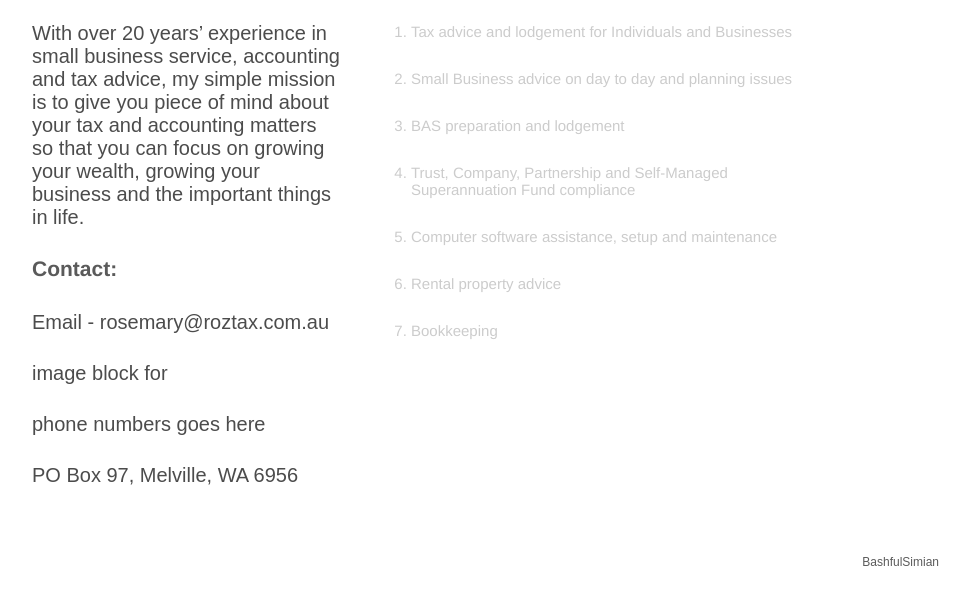
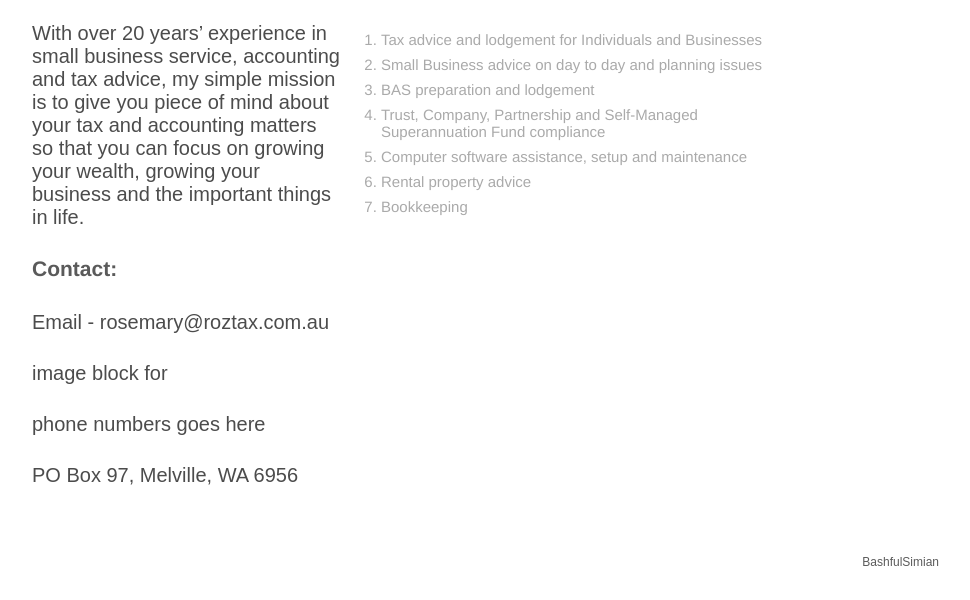
Before and after one commit to BashfulSimian/BashfulSimian.github.io, a plain HTML site: page index.html in a window 1280 px wide. Shown: the part 321-921 px from the top of the page, without its empty margins (156-1126 px from the left). Drawn offline with Linux system fonts and the light colour scheme.

Commit message:
Update style.css

```diff
--- a/style.css
+++ b/style.css
@@ -25,8 +25,8 @@ div,h1,h2,p,span,img,a { margin:0; padding:0; list-style:none; border:0; text-de
 .rightpanel h1{ width:550px; display:table; padding:0; font-family:Helvetica, Arial, sans-serif;; font-size:30px; font-weight:bold; color:#5a5a5a; }
 .rightpanel h2 { width:550px; display:table; font-family:Helvetica, Arial, sans-serif;; font-size:19px; font-weight:bold; color:#5a5a5a; }
 .rightpanel span { width:550px; float:left; font-family:Helvetica, Arial, sans-serif;; font-size:18px; font-weight:normal; color:#0096ff; }
-.rightpanel ul { width:525px; float:right; margin:0; padding:0; }
-.rightpanel ul li { width:525px; float:left; margin:0; padding:30px 0 0 0; list-style:decimal; font-family:Helvetica, Arial, sans-serif;; font-size:15px; font-weight:normal; color:#cccccc; }
+.rightpanel ul { width:525px; float:right; margin:0; padding:30px; }
+.rightpanel ul li { width:525px; float:left; margin:0; padding:8px 0 0 0; list-style:decimal; font-family:Helvetica, Arial, sans-serif;; font-size:15px; font-weight:normal; color:#aaaaaa; }
 .rightpanel p { width:auto; display:compact; padding:12px 0 0 0; font-family:Arial, Helvetica, sans-serif; font-size:16px; font-weight:normal; color:#4c4c4c; }
 .rightpanel img { float:left; margin:16px 10px 10px 0; padding:0; }
 .contact { width:150px; height:61px; position:absolute; right:0; top:-130px; }
```
